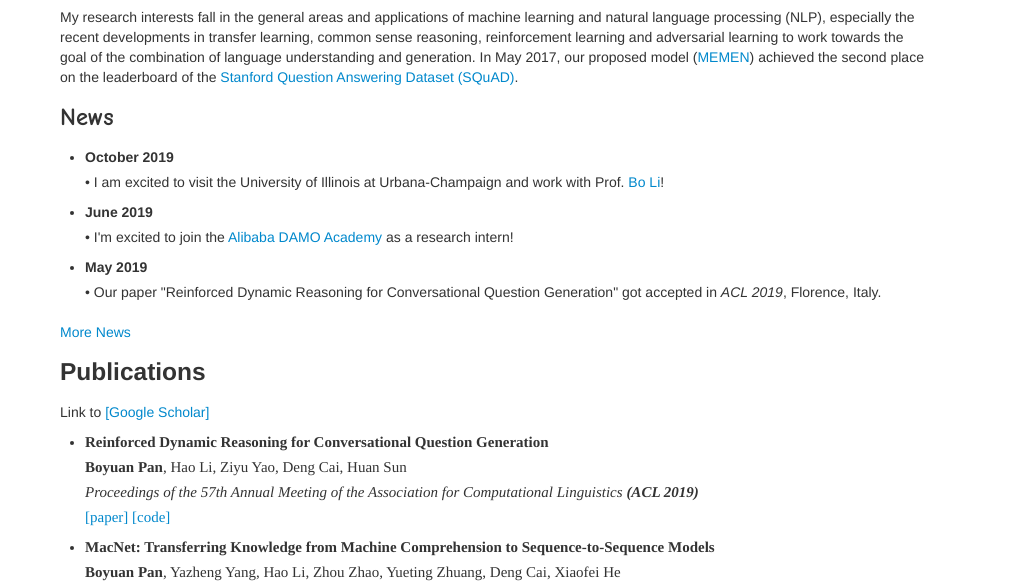
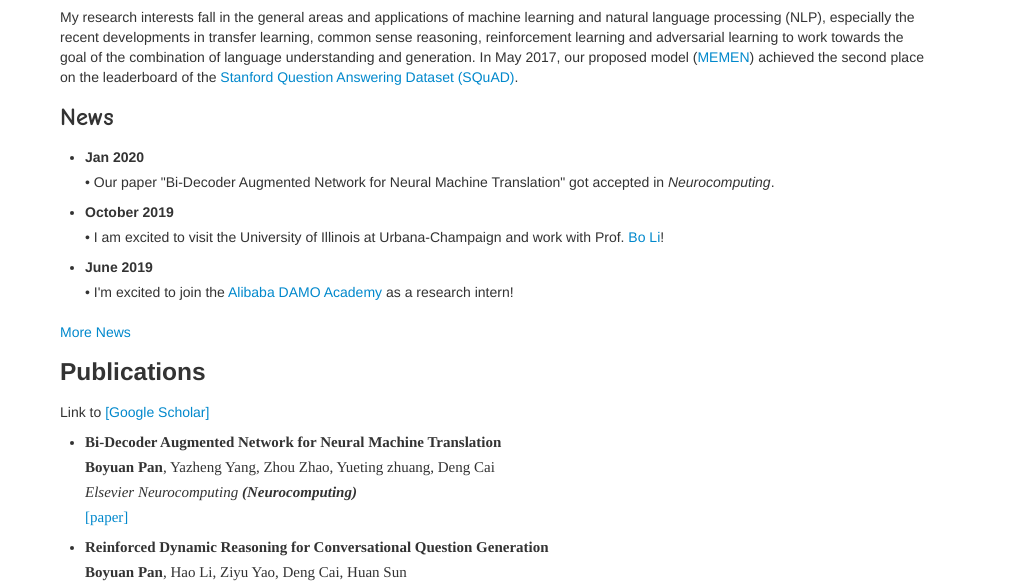
Before and after one commit to ByronPan/ByronPan.github.io, a plain HTML site: page index.html in a window 1280 px wide. Shown: the part 153-739 px from the top of the page, 270-1280 px from the left. Drawn offline with Linux system fonts and the light colour scheme.

Commit message:
Add files via upload

```diff
--- a/index.html
+++ b/index.html
@@ -92,6 +92,22 @@
             </h3>
         <ul color="black">
 
+
+        <li>
+        <div class="media">
+                <div class="media-body">
+                    <p class="media-heading">
+                        <strong>
+                            Jan 2020
+                        </strong>
+                    </p>
+                    <p>
+                       &#8226 Our paper "Bi-Decoder Augmented Network for Neural Machine Translation" got accepted in <i>Neurocomputing</i>.
+                    </p>
+                </div>
+        </div>
+        </li>
+
         <li>
         <div class="media">
                 <div class="media-body">
@@ -138,6 +154,14 @@
         </div>
         </li>
 
+
+
+
+</ul>
+
+<div><a href="javascript:vod(0);>"<B id="show_hide">More News</B></a></div>
+<ul id="content" style="display:none">
+
         <li>
         <div class="media">
                 <div class="media-body">
@@ -154,10 +178,7 @@
         </li>
 
 
-</ul>
 
-<div><a href="javascript:vod(0);>"<B id="show_hide">More News</B></a></div>
-<ul id="content" style="display:none">
         <li>
         <div class="media">
                 <div class="media-body">
@@ -304,6 +325,31 @@ return false;
                 </div>
         </div>
         </li>  -->
+
+
+
+        <li>
+        <div class="media">
+                <div class="media-body"> <font face="times">
+                    <p class="media-heading" style="font-size:15px">
+                        <strong>
+                           Bi-Decoder Augmented Network for Neural Machine Translation
+                        </strong>
+                    </p>
+                    <p class="media-heading" style="font-size:15px">
+                        <strong>Boyuan Pan</strong>, Yazheng Yang, Zhou Zhao, Yueting zhuang, Deng Cai
+                    </p>
+                    <p class="media-heading" style="font-size:15px">
+                        <i> Elsevier Neurocomputing <strong>(Neurocomputing)</strong></i>
+                    </p>
+                    <p style="font-size:15px">
+                        <a target="_blank" href="">[paper]</a>
+                    </p>
+                </font>
+                </div>
+        </div>
+        </li>
+
 
         <li>
         <div class="media">
```
